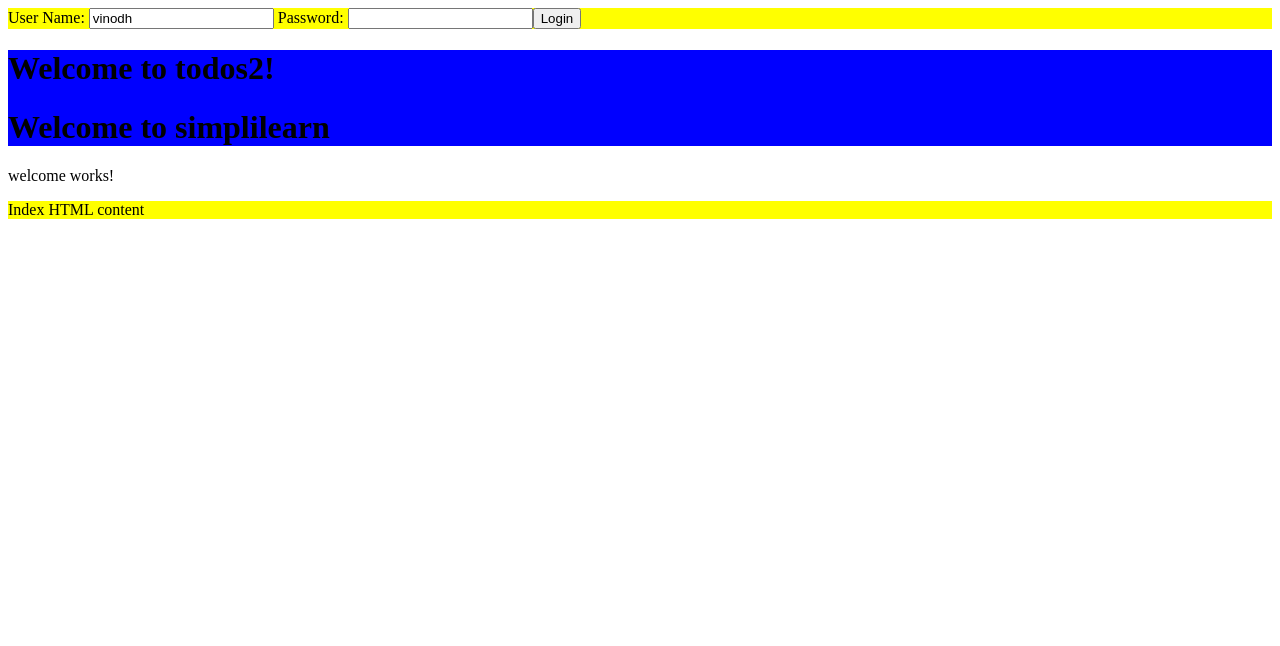
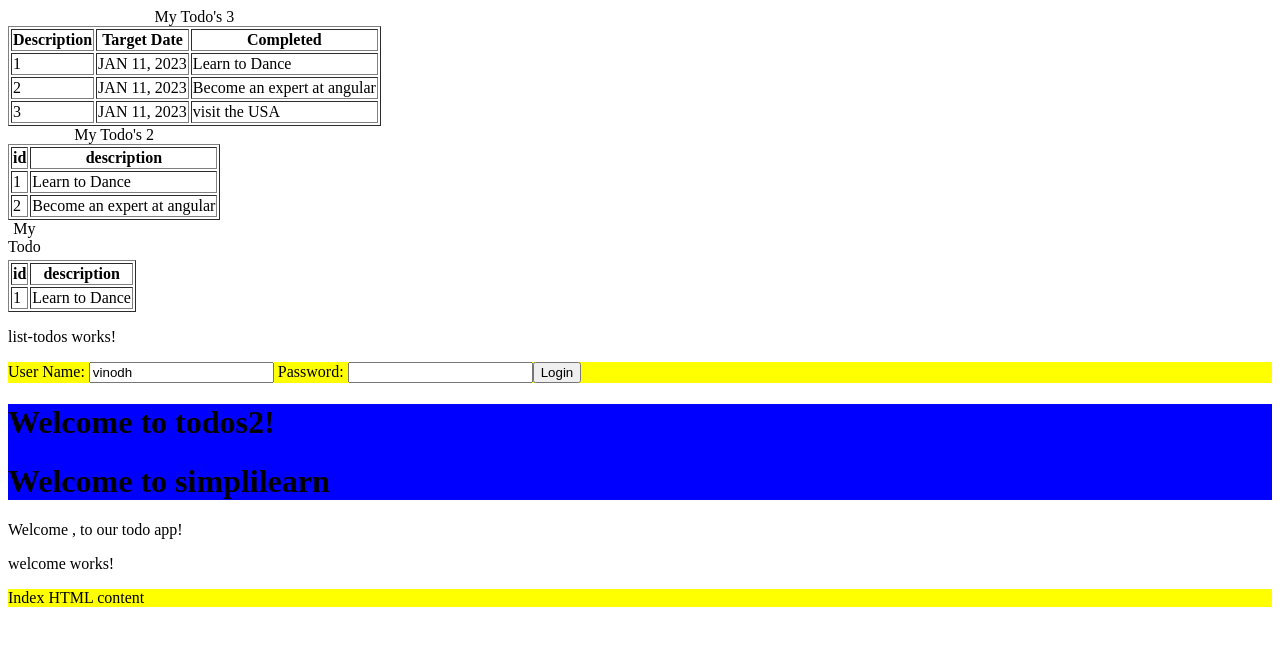
Before and after one commit to thomami244/AngularCaltechTodos2, an Angular app: page /todos in a window 1280 px wide. Before the commit this address led to /. Shown: the top 646 px of the page. Built offline with nearby package versions, Linux system fonts and the light colour scheme.

Commit message:
added todos table to web page

```diff
--- a/src/app/app-routing.module.ts
+++ b/src/app/app-routing.module.ts
@@ -1,12 +1,14 @@
 import { NgModule } from '@angular/core';
 import { RouterModule, Routes } from '@angular/router';
+import { ListTodosComponent } from './list-todos/list-todos.component';
 import { LoginComponent } from './login/login.component';
 import { WelcomeComponent } from './welcome/welcome.component';
 
 const routes: Routes = [
   {path: '', component:LoginComponent},
   {path: 'login', component:LoginComponent},
-  {path: 'welcome/:name', component:WelcomeComponent}
+  {path: 'welcome/:name', component:WelcomeComponent},
+  {path: 'todos', component:ListTodosComponent}
 ];
 
 @NgModule({
--- a/src/app/app.module.ts
+++ b/src/app/app.module.ts
@@ -6,12 +6,14 @@ import { AppComponent } from './app.component';
 import { WelcomeComponent } from './welcome/welcome.component';
 import { LoginComponent } from './login/login.component';
 import { FormsModule } from '@angular/forms';
+import { ListTodosComponent } from './list-todos/list-todos.component';
 
 @NgModule({
   declarations: [
     AppComponent,
     WelcomeComponent,
-    LoginComponent
+    LoginComponent,
+    ListTodosComponent
   ],
   imports: [
     BrowserModule,
--- /dev/null
+++ b/src/app/list-todos/list-todos.component.html
@@ -0,0 +1,58 @@
+<table border = "1">
+
+  <caption> My Todo's 3</caption>
+  <thead>
+    <tr>
+      <th>Description</th>
+      <th>Target Date</th>
+      <th>Completed</th>
+    </tr>
+  </thead>
+
+    <tbody>
+      <tr *ngFor = "let todo of todos3">
+        <td> {{todo.id}}</td>
+        <td> {{todo.targetDate | date | uppercase}}</td>
+        <td>{{todo.description}}</td>
+      </tr>
+    </tbody>
+
+  </table>
+
+
+<table border = "1">
+
+  <caption> My Todo's 2</caption>
+  <thead>
+    <tr>
+      <th>id</th>
+      <th>description</th>
+    </tr>
+  </thead>
+
+    <tbody>
+      <tr *ngFor = "let todo of todos">
+        <td> {{todo.id}}</td>
+        <td>{{todo.description}}</td>
+      </tr>
+    </tbody>
+
+  </table>
+  <caption> My Todo</caption>
+
+  <table border = "1">
+    <thead>
+      <tr>
+        <th>id</th>
+        <th>description</th>
+      </tr>
+    </thead>
+
+      <tbody>
+        <tr>
+          <td> {{todo.id}}</td>
+          <td>{{todo.description}}</td>
+        </tr>
+      </tbody>
+  </table>
+  <p>list-todos works!</p>
--- /dev/null
+++ b/src/app/list-todos/list-todos.component.ts
@@ -0,0 +1,37 @@
+import { Component } from '@angular/core';
+
+export class Todo {
+
+  constructor (public id : number, public description : string, public done: boolean, public targetDate: Date) {
+  }
+
+}
+
+@Component({
+  selector: 'app-list-todos',
+  templateUrl: './list-todos.component.html',
+  styleUrls: ['./list-todos.component.css']
+})
+
+
+export class ListTodosComponent {
+
+
+todos3 = [
+new Todo(1,'Learn to Dance', false, new Date() ),
+new Todo(2,'Become an expert at angular', false, new Date() ),
+new Todo(3,'visit the USA', false, new Date() )
+]
+
+todos = [
+  {id:1, description: 'Learn to Dance'},
+  {id:2, description: 'Become an expert at angular'}
+
+]
+
+  todo = {
+  id: 1,
+  description: 'Learn to Dance'
+  }
+
+}
--- a/src/app/welcome/welcome.component.html
+++ b/src/app/welcome/welcome.component.html
@@ -1 +1,3 @@
+Welcome {{name}}, to our todo app!
+
 <p>welcome works!</p>
--- a/src/app/welcome/welcome.component.ts
+++ b/src/app/welcome/welcome.component.ts
@@ -1,4 +1,5 @@
 import { Component } from '@angular/core';
+import { ActivatedRoute } from '@angular/router';
 
 @Component({
   selector: 'app-welcome',
@@ -6,5 +7,13 @@ import { Component } from '@angular/core';
   styleUrls: ['./welcome.component.css']
 })
 export class WelcomeComponent {
+  name = ''
+  constructor(private route :ActivatedRoute) {}
+
+  ngOnInit(){
+    console.log(this.route.snapshot.params['name']);
+    this.name = this.route.snapshot.params['name'];
+
+  }
 
 }
```
Also changed, not shown: src/app/list-todos/list-todos.component.css (added), 1 other file (tests, documents, lock files or other folders).
